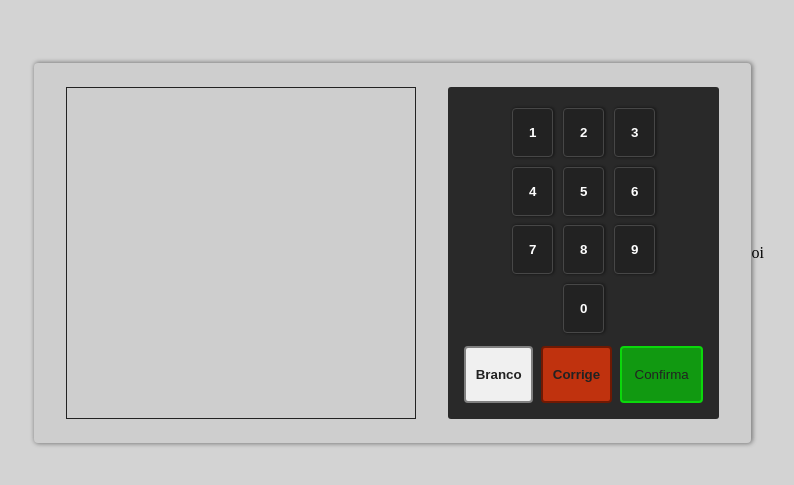
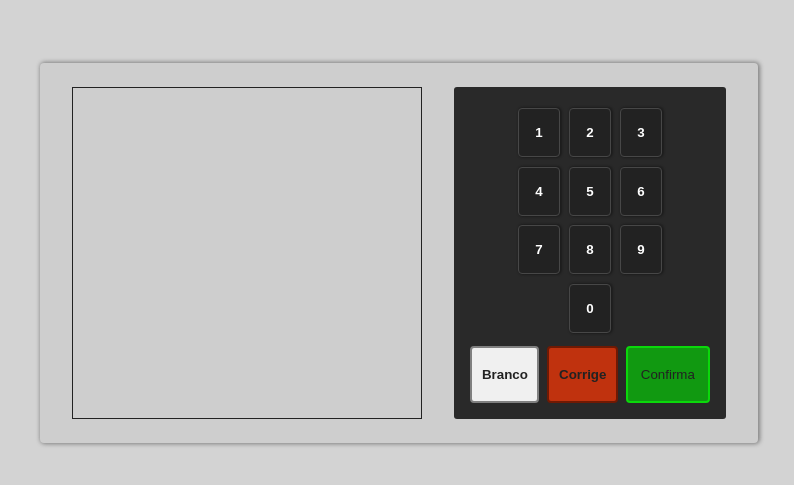
Before and after one commit to PedroVictor022/urna-eletronica, a React (Create React App) app: page / in a window 1280 px wide. Shown: the part 147-632 px from the top of the page, without its empty margins (241-1035 px from the left). Built offline with nearby package versions, Linux system fonts and the light colour scheme.

Commit message:
Migration windows > Ubuntu

```diff
--- a/src/components/Urna.tsx
+++ b/src/components/Urna.tsx
@@ -101,13 +101,12 @@ export function UrnaEletronica() {
           </div>
           <div className="key-action">
             <ButtonWhite>Branco</ButtonWhite>
+
             <ButtonRed>Corrige</ButtonRed>
             <ButtonConfirm onClick={() => confirm()}>Confirma</ButtonConfirm>
           </div>
         </div>
       </UrnaContainer>
-
-      oi
     </Container>
   );
 }
```
